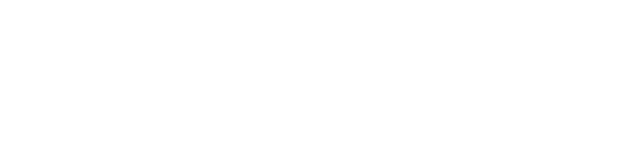
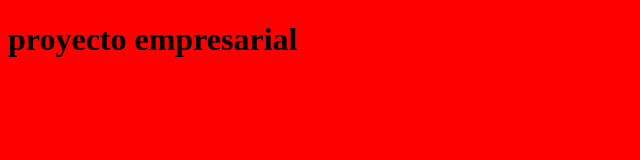
Before and after one commit to zuckdev/CursoGit, a plain HTML site: page index.html in a window 1280 px wide. Shown: the whole page, without its empty margins (0-640 px from the left). Drawn offline with Linux system fonts and the light colour scheme.

```diff
--- /dev/null
+++ b/css/estilos.css
@@ -0,0 +1,3 @@
+body {
+	background-color: red;
+}
--- a/index.html
+++ b/index.html
@@ -3,8 +3,13 @@
 <head>
 	<meta charset="utf-8">
 	<title>Git</title>
+	<link rel="stylesheet" type="text/css" href="css/estilos.css">
 </head>
 <body>
 
+	<h1>proyecto empresarial</h1>
+
+
+
 </body>
 </html>
```
Also changed, not shown: js/datos.js (added).
